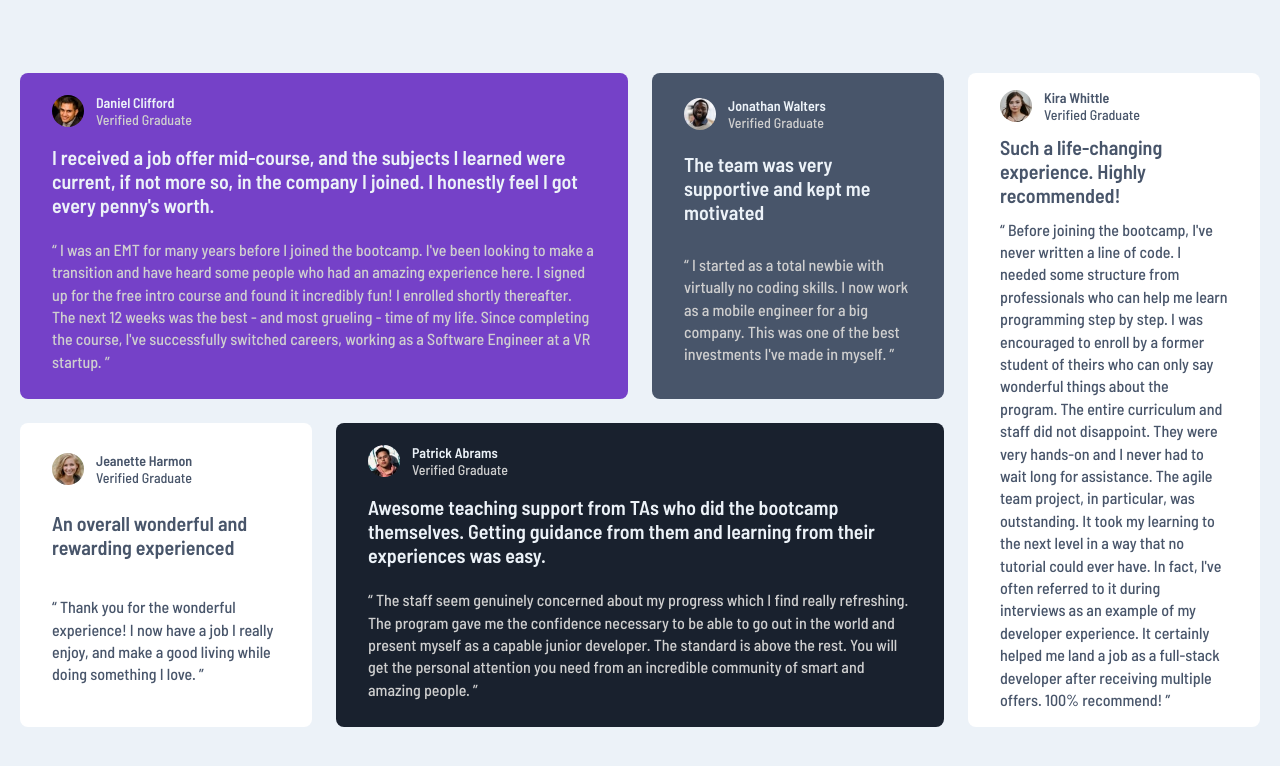
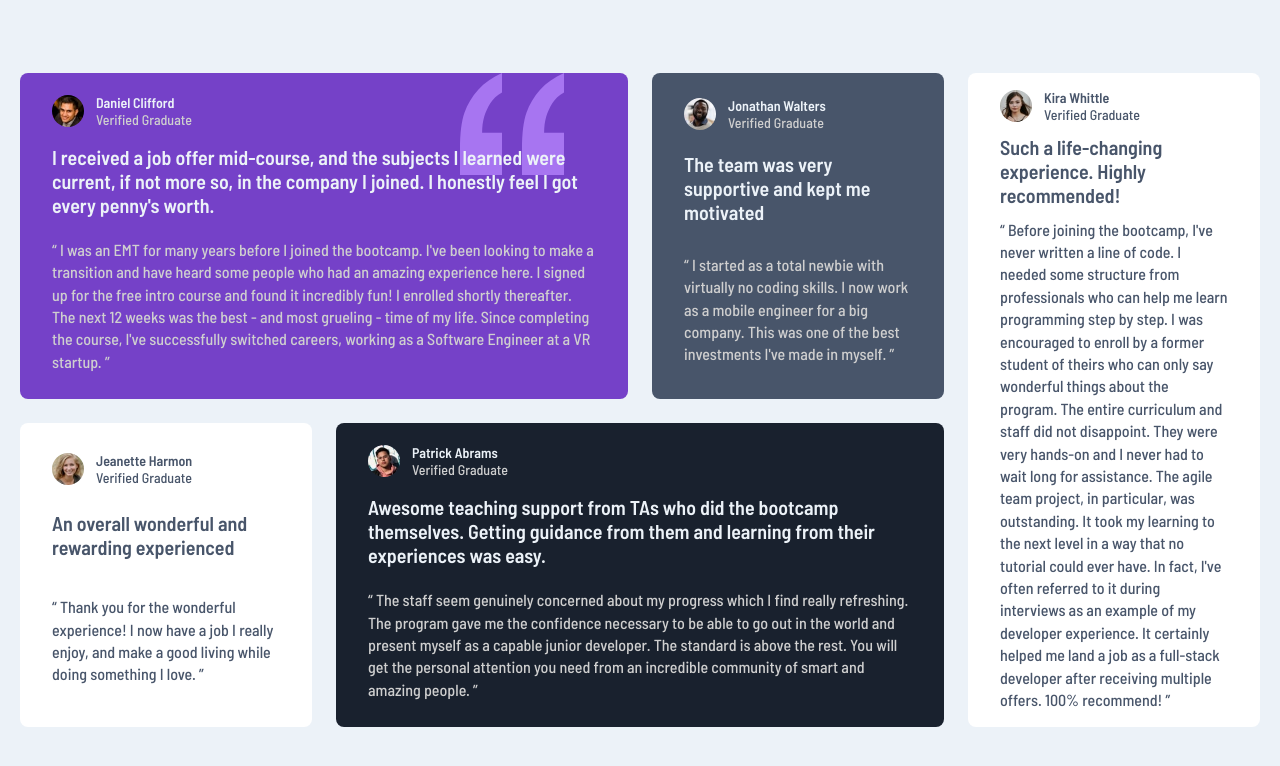
Before and after one commit to LorenaIdelfonso/frontend-mentor-testimonials-grid-section, a plain HTML site: page index.html in a window 1280 px wide. Drawn offline with Linux system fonts and the light colour scheme; the site is published under a folder, as on GitHub Pages, so addresses that start at the root find nothing.

Commit message:
update readme

```diff
--- a/style.css
+++ b/style.css
@@ -107,7 +107,7 @@ body {
 }
 
 .testimonial:nth-of-type(1) {
-  background: var(--color-p1) url("/images/bg-pattern-quotation.svg") no-repeat
+  background: var(--color-p1) url("./images/bg-pattern-quotation.svg") no-repeat
     top right 64px;
   grid-area: first;
 }
```
Also changed, not shown: 1 other file.
